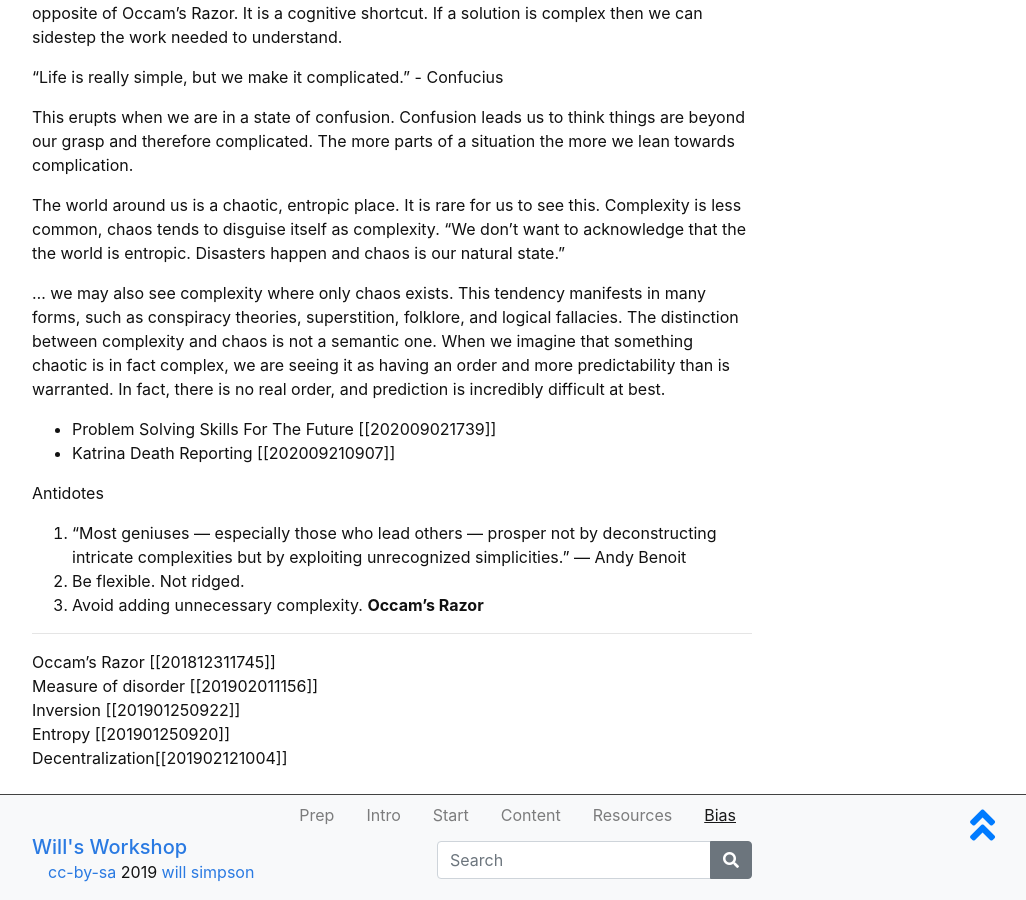
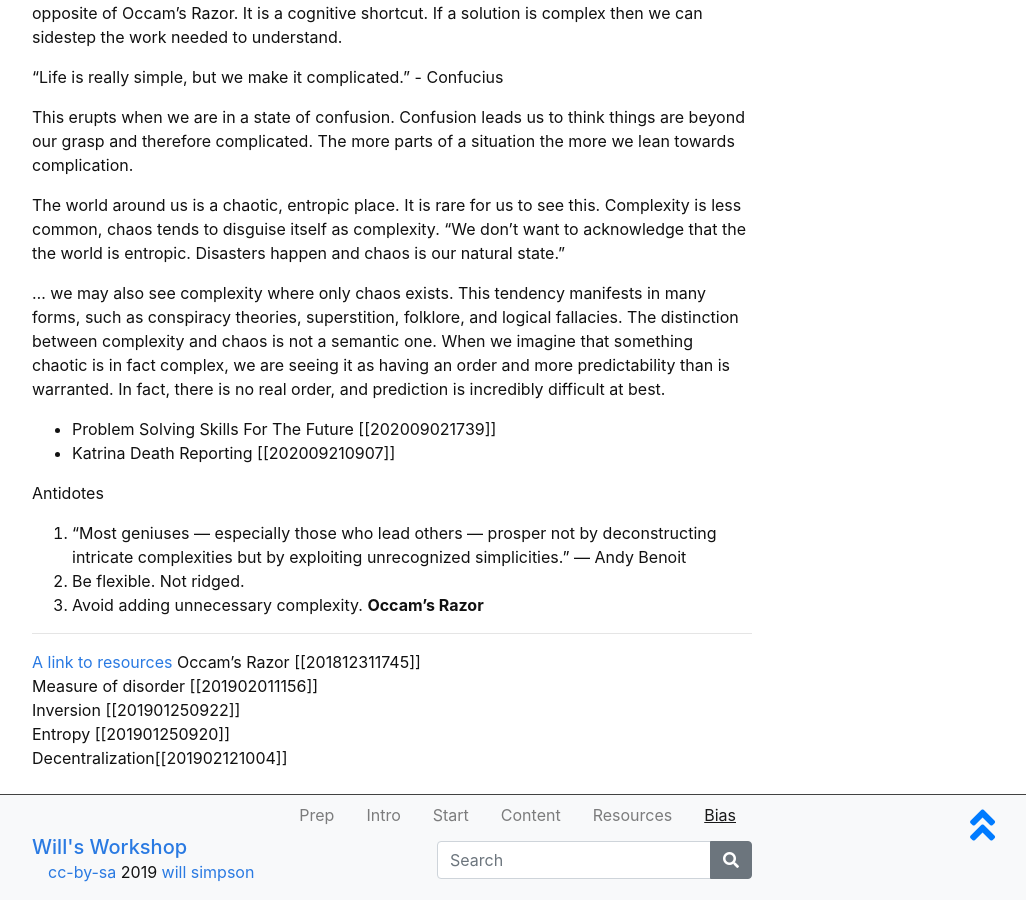
Before and after one commit to woodenzen/workshop-initial, a Jekyll site: the page built from content/5-complexity.md, in a window 1280 px wide and 900 px high, scrolled down 830 px. Shown: the whole window, without its empty margins (248-1274 px from the left). Built offline with Jekyll 4.4.1, drawn with Linux system fonts in a browser that asks for light colours.

Commit message:
Relative Link Test

```diff
--- a/content/5-complexity.md
+++ b/content/5-complexity.md
@@ -28,7 +28,7 @@ Antidotes
 3. Avoid adding unnecessary complexity. **Occam's Razor**
 
 ----
-
+[A link to resources](content/4-resources.md)
 Occam's Razor [[201812311745]]
 Measure of disorder [[201902011156]]
 Inversion [[201901250922]]
```
